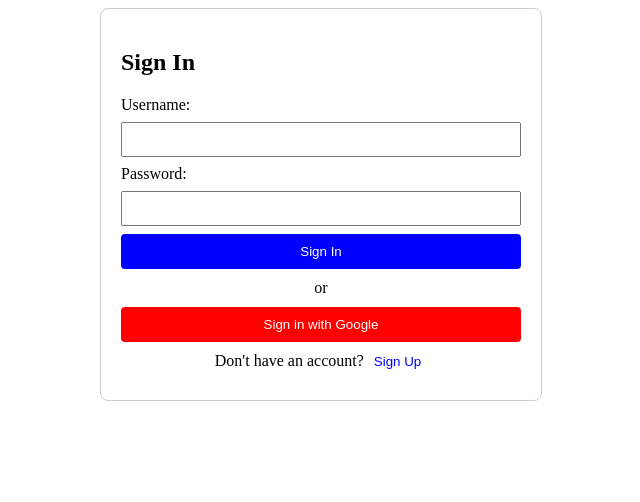
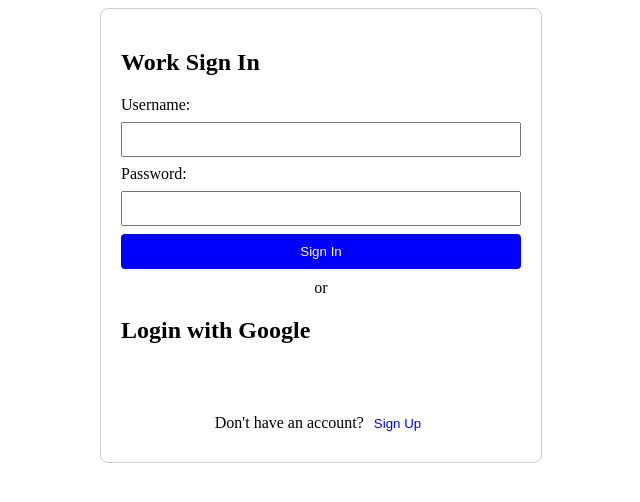
Before and after one commit to ShivAnsh-1111/on-chess-ui, a React (Create React App) app: page / in a window 1280 px wide. Shown: the top 502 px of the page, without its empty margins (319-959 px from the left). Built offline with nearby package versions, Linux system fonts and the light colour scheme; no server answers.

Commit message:
Google sign in

```diff
--- a/package.json
+++ b/package.json
@@ -1,10 +1,12 @@
 {
   "dependencies": {
+    "@react-oauth/google": "^0.12.1",
     "ajv": "^8.17.1",
     "axios": "^1.7.9",
     "chess.js": "^1.1.0",
     "firebase": "^11.1.0",
     "http-proxy-middleware": "^3.0.3",
+    "jwt-decode": "^4.0.0",
     "react": "^19.0.0",
     "react-chessboard": "^4.7.2",
     "react-dnd": "^16.0.1",
--- a/src/components/AuthPage.js
+++ b/src/components/AuthPage.js
@@ -1,9 +1,10 @@
 import React, { useState } from 'react';
-import { getAuth, signInWithEmailAndPassword, createUserWithEmailAndPassword, signInWithPopup, GoogleAuthProvider } from 'firebase/auth';
-import { initializeApp } from 'firebase/app';
+import { GoogleOAuthProvider, GoogleLogin } from "@react-oauth/google";
+import { jwtDecode } from 'jwt-decode';
 import { Routes, Route, useNavigate } from "react-router-dom";
 import axios from 'axios';
 
+const clientId = process.env.REACT_APP_GCLIENT;
 const apiUrl = process.env.REACT_APP_BACKEND_URL;
 
 // Firebase configuration
@@ -17,8 +18,8 @@
 };
 
 // Initialize Firebase
-const app = initializeApp(firebaseConfig);
-const auth = getAuth(app);
+//const app = initializeApp(firebaseConfig);
+//const auth = getAuth(app);
 
 const Login = () => {
   const [username, setUsername] = useState('');
@@ -101,9 +102,45 @@
     // }
   };
 
+  const handleSuccess = (response) => {
+    const token = response.credential;
+    const decoded = jwtDecode(token); // Decode user details
+    //console.log("User Info:", decoded);
+    sessionStorage.setItem("email",decoded.email);
+    sessionStorage.setItem("username",decoded.name);
+    sessionStorage.setItem("decoded",decoded);
+    googleLogin();
+  };
+
+  const handleFailure = () => {
+    console.log("Google Sign-In failed");
+  };
+
+  const googleLogin = async() => {
+
+    const url = apiUrl+'/chess-user/user/register';
+
+    const payload = {
+      username: sessionStorage.getItem("username"),
+      email: sessionStorage.getItem("email"),
+      password: "google",
+      loginData: sessionStorage.getItem("decode"),
+    }
+    try {
+      const response = await axios.post(url, payload);
+
+      sessionStorage.setItem("uid",response.data[2]);
+      alert('Success! You are now signed in.');
+      gotToNewPage();
+
+    } catch(error) {
+      console.error('Error:', error.response ? error.response.data : error.message);
+    }
+  }
+
   return (
     <div style={{ maxWidth: '400px', margin: 'auto', padding: '20px', border: '1px solid #ccc', borderRadius: '8px' }}>
-      <h2>{isSignUp ? 'Sign Up' : 'Sign In'}</h2>
+      <h2>{isSignUp ? 'Work Sign Up' : 'Work Sign In'}</h2>
       {error && <p style={{ color: 'red' }}>{error}</p>}
       <form onSubmit={handleSubmit}>
         <div>
@@ -142,12 +179,12 @@
         </button>
       </form>
       <p style={{ textAlign: 'center', margin: '10px 0' }}>or</p>
-      <button
-        onClick={handleGoogleSignIn}
-        style={{ width: '100%', padding: '10px', backgroundColor: 'red', color: 'white', border: 'none', borderRadius: '4px' }}
-      >
-        Sign in with Google
-      </button>
+      <GoogleOAuthProvider clientId={clientId}>
+      <div>
+        <h2>Login with Google</h2>
+        <GoogleLogin onSuccess={handleSuccess} onError={handleFailure} />
+      </div>
+    </GoogleOAuthProvider>
       <p style={{ textAlign: 'center', margin: '10px 0' }}>
         {isSignUp ? 'Already have an account?' : "Don't have an account?"}{' '}
         <button
```
Also changed, not shown: 1 other file (tests, documents, lock files or other folders).
